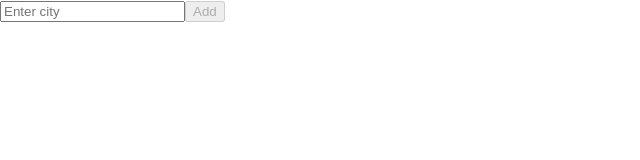
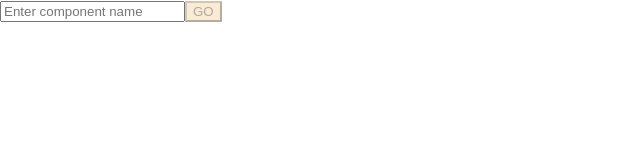
Before and after one commit to BeerSheva22-TimurOvadya/React-Application, a React (Create React App) app: page / in a window 1280 px wide. Shown: the top 160 px of the page, without its empty margins (0-640 px from the left). Built offline with nearby package versions, Linux system fonts and the light colour scheme.

Commit message:
class work

```diff
--- /dev/null
+++ b/src/App.css
@@ -0,0 +1,3 @@
+.app-class {
+    background-color: red;
+}
--- a/src/App.tsx
+++ b/src/App.tsx
@@ -1,37 +1,29 @@
+import { ReactNode, useState } from 'react';
 import Clocks from './components/Clocks';
 import Input from './components/common/Input';
 import InputResult from './model/InputResult';
-import { useState } from 'react';
-import timeZones from './time-zones';
+import A from './components/A';
 
+const components: Map<string, ReactNode> = new Map([
+    ['clocks', <Clocks></Clocks>],
+    ['a', <A></A>],
+]);
 const App: React.FC = () => {
-    const [cities, setCities] = useState<string[]>([]);
-    const [inputResult, setInputResult] = useState<InputResult>({ status: 'success', message: '' });
-
-    const submitFn = (inputText: string): InputResult => {
-      const matchedZones = timeZones.filter(tz => tz.mainCities.includes(inputText) || tz.countryName.toLowerCase() === inputText.toLowerCase());
-      if (matchedZones.length === 0) {
-          setInputResult({ status: 'error', message: 'This city or country does not exist in the list.' });
-      } else if (matchedZones.length > 1) {
-          setInputResult({ status: 'warning', message: 'Multiple time zones found, please enter a specific city.' });
-      } else {
-          console.log(inputText);
-          setCities([...cities, inputText]);
-          setInputResult({ status: 'success', message: 'The city was added successfully.' });
-      }
-      return inputResult;
-  }
-
+    const [componentName, setComponentName] = useState<string>('');
+    function submitFn(component: string): InputResult {
+        const res: InputResult = { status: 'error', message: `${component} doesn't exist` };
+        if(components.has(component)){
+            res.status = "success";
+            res.message = '';
+            setComponentName(component);
+        }
+        return res;
+    }
     return (
         <div>
-            <Input
-                submitFn={submitFn}
-                type="text" placeholder={'Enter city'} buttonTitle='Add'
-                inputResult={inputResult} setInputResult={setInputResult}
-            />
-            <Clocks cities={cities} />
+            <Input submitFn={submitFn} placeholder="Enter component name"></Input>
+            {componentName && components.get(componentName)}
         </div>
     );
 };
-
 export default App;
--- /dev/null
+++ b/src/components/A.tsx
@@ -0,0 +1,10 @@
+import { useEffect } from "react";
+
+const A: React.FC = () => {
+useEffect(() => {
+    console.log('mouting of A');
+    return () => console.log ('unmouting of A')
+})
+ return <p style={{ fontSize: '2em', fontWeight: 'bold' }}>Component A</p>;
+};
+export default A;
--- a/src/components/Clocks.tsx
+++ b/src/components/Clocks.tsx
@@ -1,24 +1,23 @@
-import { useState, useEffect } from 'react';
-import { Clock } from './Clock';
+import { useState, useEffect } from "react";
+import { Clock } from "./Clock"
+import internal from "stream";
 
-type Props = {
-    cities: string[];
+const Clocks:React.FC = () => {
+    const [time, setTime] = useState<Date>(new Date())
+    useEffect(() => {
+        console.log("mouting of Clocks")
+        const intervalId = setInterval(() => {
+       setTime(new Date());
+      console.log("interval")
+   }, 1000 );
+   return () => { console.log("unmouting of Clocks")
+    clearInterval(intervalId)
 }
-
-const Clocks: React.FC<Props> = ({ cities }) => {
-    const [time, setTime] = useState<Date>(new Date());
-    useEffect(() => {
-        const intervalId = setInterval(() => {
-            setTime(new Date());
-        }, 1000);
-        return () => clearInterval(intervalId);
-    }, []);
-    return (
-        <div style={{ display: 'flex', flexDirection: 'row', justifyContent: 'space-around' }}>
-            {cities.map((city) => (
-                <Clock key={city} time={time} cityCountry={city} />
-            ))}
-        </div>
-    );
-};
-export default Clocks;
+   }, [])
+    return <div style={{display: 'flex',
+     flexDirection: 'row', justifyContent: 'space-around'}}>
+       <Clock time={time} cityCountry="London" />
+       <Clock time={time} cityCountry="Toronto"/>
+    </div>
+}
+export default Clocks
--- a/src/components/common/Alert.tsx
+++ b/src/components/common/Alert.tsx
@@ -1,26 +1,18 @@
-import React from 'react';
-import InputResult from '../../model/InputResult';
+import { CSSProperties } from 'react';
+import { StatusType } from '../../model/StstusType';
 
-type Props = InputResult & {
-    clearMessage: () => void;
+type Props = {
+    status: StatusType;
+    message: string;
 };
-
-const Alert: React.FC<Props> = ({ status, message, clearMessage }) => {
-    const colorMap = {
-        error: 'red',
-        warning: 'orange',
-        success: 'green'
-    };
-
-    const color = colorMap[status] || null;
-
-    if (!color) return null;
-
-    setTimeout(clearMessage, 5000);
-
-    return (
-        <label style={{ color }}>{message}</label>
-    );
+const statusProps: Map<StatusType,CSSProperties> = new Map([
+    ['error', {backgroundColor: 'lightpink'}],
+    ["success", {backgroundColor: 'lightgreen'}],
+    ["warning", {backgroundColor: 'orange'}],
+])
+const Alert: React.FC<Props> = ({status, message}) => {
+    return <div>
+        <p style ={statusProps.get(status)}>{message}</p>
+    </div>;
 };
-
 export default Alert;
--- /dev/null
+++ b/src/components/common/Input.css
@@ -0,0 +1,3 @@
+button {
+    background-color: antiquewhite;
+}
--- a/src/components/common/Input.tsx
+++ b/src/components/common/Input.tsx
@@ -1,38 +1,41 @@
-import { useEffect, useRef, useState } from 'react';
-import InputResult from '../../model/InputResult';
-import Alert from './Alert';
+import { useEffect, useRef, useState } from "react";
+import InputResult from "../../model/InputResult";
+import Alert from "./Alert";
+import { StatusType } from "../../model/StstusType";
+import './Input.css';
 
 type Props = {
     submitFn: (inputText: string) => InputResult;
     placeholder: string;
-    buttonTitle?: string;
-    type?: string;
-    inputResult: InputResult;
-    setInputResult: (inputResult: InputResult) => void;
-};
+    buttonTitle? : string;
+    type?: string
+}
+const Input: React.FC<Props> = ({submitFn, placeholder, buttonTitle, type}) => {
 
-const Input: React.FC<Props> = ({ submitFn, placeholder, buttonTitle, type, inputResult, setInputResult }) => {
-    const inputElementRef = useRef<HTMLInputElement>(null);
-    const [disabled, setDisabled] = useState<boolean>(true);
+   const inputElementRef = useRef<HTMLInputElement>(null);
+   const [disabled, setDisabled] = useState<boolean>(true);
+   const [message, setMessage] = useState<string>("");
+   const status = useRef<StatusType>("success");
 
-    function onClickFn() {
-        submitFn(inputElementRef.current!.value);
+   function onClickFn(){
+        const res = submitFn(inputElementRef.current!.value);
+        status.current = res.status;
+        if(res.status === "success"){
+            inputElementRef.current!.value = ''
+        }
+        setMessage(res.message || '');
+        res.message && setTimeout(() => setMessage(''), 5000);
     }
 
     function onChangeFn() {
-        setDisabled(!inputElementRef.current?.value);
+        setDisabled(!inputElementRef.current?.value)
     }
 
-    function clearMessage() {
-        setInputResult({ status: inputResult.status, message: '' });
-    }
-
-    return (
-        <div>
-            <input type={type || 'text'} placeholder={placeholder} ref={inputElementRef} onChange={onChangeFn} />
-            <button onClick={onClickFn} disabled={disabled}>{buttonTitle || 'GO'}</button>
-            {inputResult.message && <Alert status={inputResult.status} message={inputResult.message} clearMessage={clearMessage} />}
-        </div>
-    );
-};
+    return <div>
+        <input type={type || 'text'} placeholder={placeholder} ref={inputElementRef}
+        onChange={onChangeFn}/>
+        <button  onClick={onClickFn} disabled={disabled}>{buttonTitle || 'GO' }</button>
+        {message && <Alert status={status.current} message={message}></Alert>}
+    </div>
+}
 export default Input;
--- a/src/model/InputResult.ts
+++ b/src/model/InputResult.ts
@@ -1,5 +1,7 @@
+import { StatusType } from "./StstusType";
+
 type InputResult = {
-    status: "error"| "success" | "warning";
+    status: StatusType;
     message?: string
 }
 export default InputResult;
--- /dev/null
+++ b/src/model/StstusType.ts
@@ -0,0 +1 @@
+export type StatusType = 'error' | 'success' | 'warning';
```
Also changed, not shown: src/components/Clock.tsx (+20 -16 lines).
